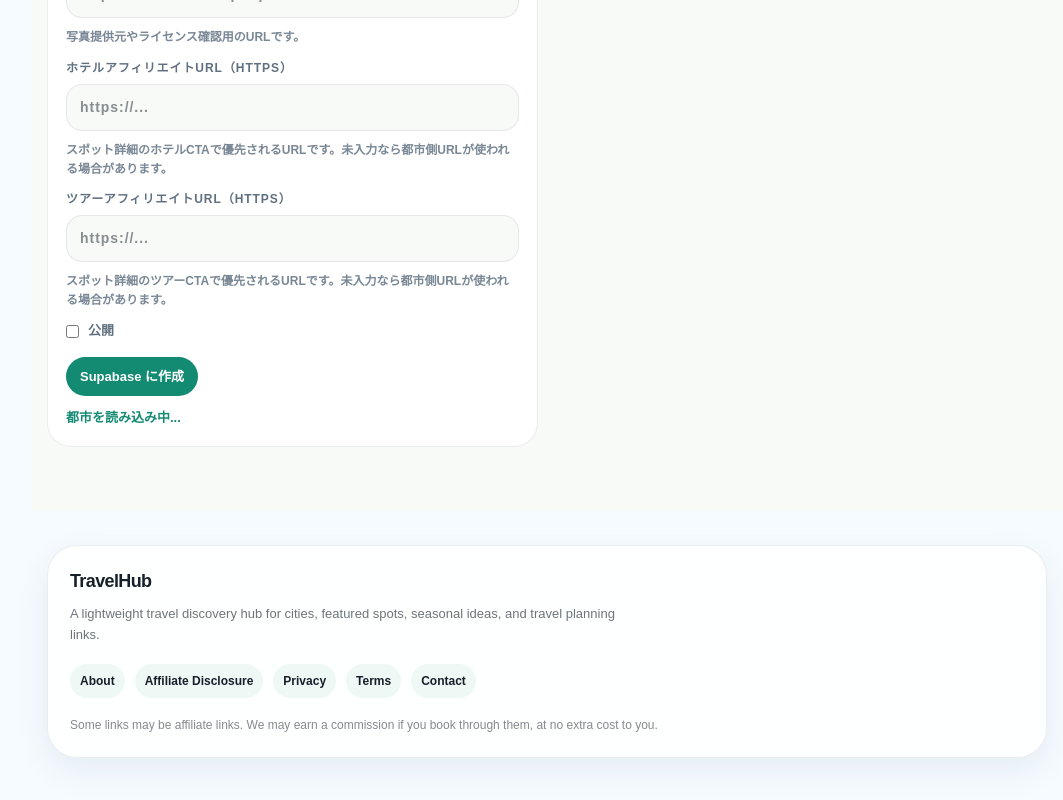
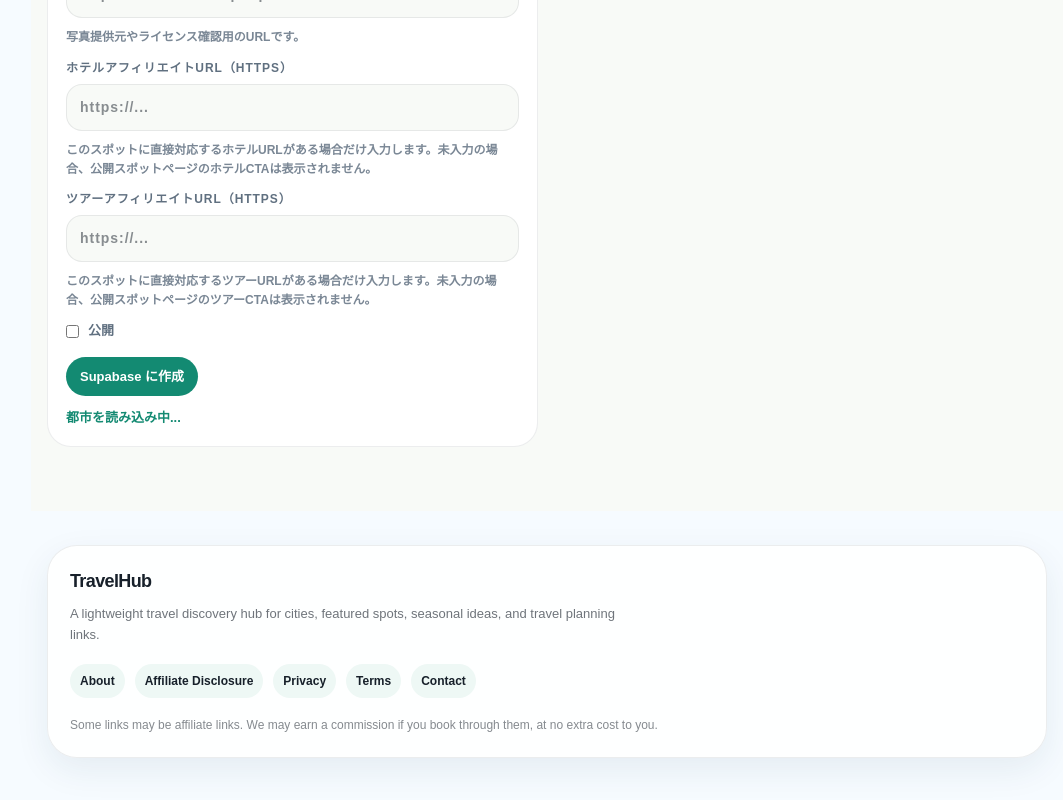
Before and after one commit to kazumophone-arch/travelhub, a Next.js app: page /admin/spots/new in a window 1280 px wide. Shown: the part 1884-2684 px from the top of the page, without its empty margins (217-1280 px from the left). Built offline with nearby package versions, Linux system fonts and the light colour scheme; no server answers.

Commit message:
Clarify spot affiliate URL helper text

```diff
--- a/components/AdminNewSpotForm.tsx
+++ b/components/AdminNewSpotForm.tsx
@@ -419,7 +419,7 @@ export function AdminNewSpotForm() {
           />
         </label>
         <AdminFieldHint>
-          スポット詳細のホテルCTAで優先されるURLです。未入力なら都市側URLが使われる場合があります。
+          このスポットに直接対応するホテルURLがある場合だけ入力します。未入力の場合、公開スポットページのホテルCTAは表示されません。
         </AdminFieldHint>
         <AdminUrlTestLink url={form.affiliateHotelUrl} />
 
@@ -433,7 +433,7 @@ export function AdminNewSpotForm() {
           />
         </label>
         <AdminFieldHint>
-          スポット詳細のツアーCTAで優先されるURLです。未入力なら都市側URLが使われる場合があります。
+          このスポットに直接対応するツアーURLがある場合だけ入力します。未入力の場合、公開スポットページのツアーCTAは表示されません。
         </AdminFieldHint>
         <AdminUrlTestLink url={form.affiliateTourUrl} />
 
--- a/components/AdminSupabaseEditSpotForm.tsx
+++ b/components/AdminSupabaseEditSpotForm.tsx
@@ -454,7 +454,7 @@ export function AdminSupabaseEditSpotForm({ id }: Props) {
           />
         </label>
         <AdminFieldHint>
-          スポット詳細のホテルCTAで優先されるURLです。未入力なら都市側URLが使われる場合があります。
+          このスポットに直接対応するホテルURLがある場合だけ入力します。未入力の場合、公開スポットページのホテルCTAは表示されません。
         </AdminFieldHint>
         <AdminUrlTestLink url={form.affiliateHotelUrl} />
 
@@ -468,7 +468,7 @@ export function AdminSupabaseEditSpotForm({ id }: Props) {
           />
         </label>
         <AdminFieldHint>
-          スポット詳細のツアーCTAで優先されるURLです。未入力なら都市側URLが使われる場合があります。
+          このスポットに直接対応するツアーURLがある場合だけ入力します。未入力の場合、公開スポットページのツアーCTAは表示されません。
         </AdminFieldHint>
         <AdminUrlTestLink url={form.affiliateTourUrl} />
 
```
